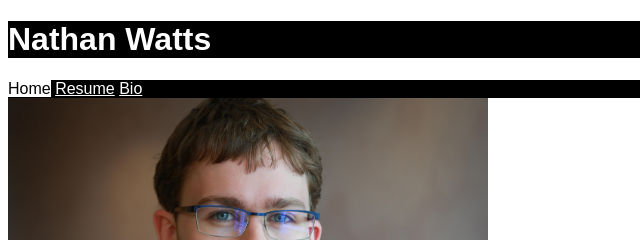
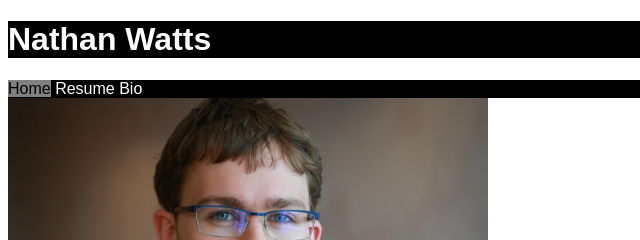
Before and after one commit to Nyrt/Nyrt.github.io, a plain HTML site: page index.html in a window 1280 px wide. Shown: the top 240 px of the page, 0-640 px from the left. Drawn offline with Linux system fonts and the light colour scheme.

Commit message:
fixing small problems with nav buttons

```diff
--- a/style.css
+++ b/style.css
@@ -18,16 +18,21 @@ h1 {
 #links a:link, a:visited{
 	background-color: black;
 	color: white;
+	text-decoration: none;
+	text-align: center;
 }
 
 #links a:hover{
-	background-color: grey;
+	background-color: darkgrey;
 	color: white;
+	text-align: center;
+	text-decoration: none;
 }
 
 #current_page {
-	background-color: white;
+	background-color: grey;
 	color: black;
+	text-align: center;
 }
 
 .resume_item {
```
